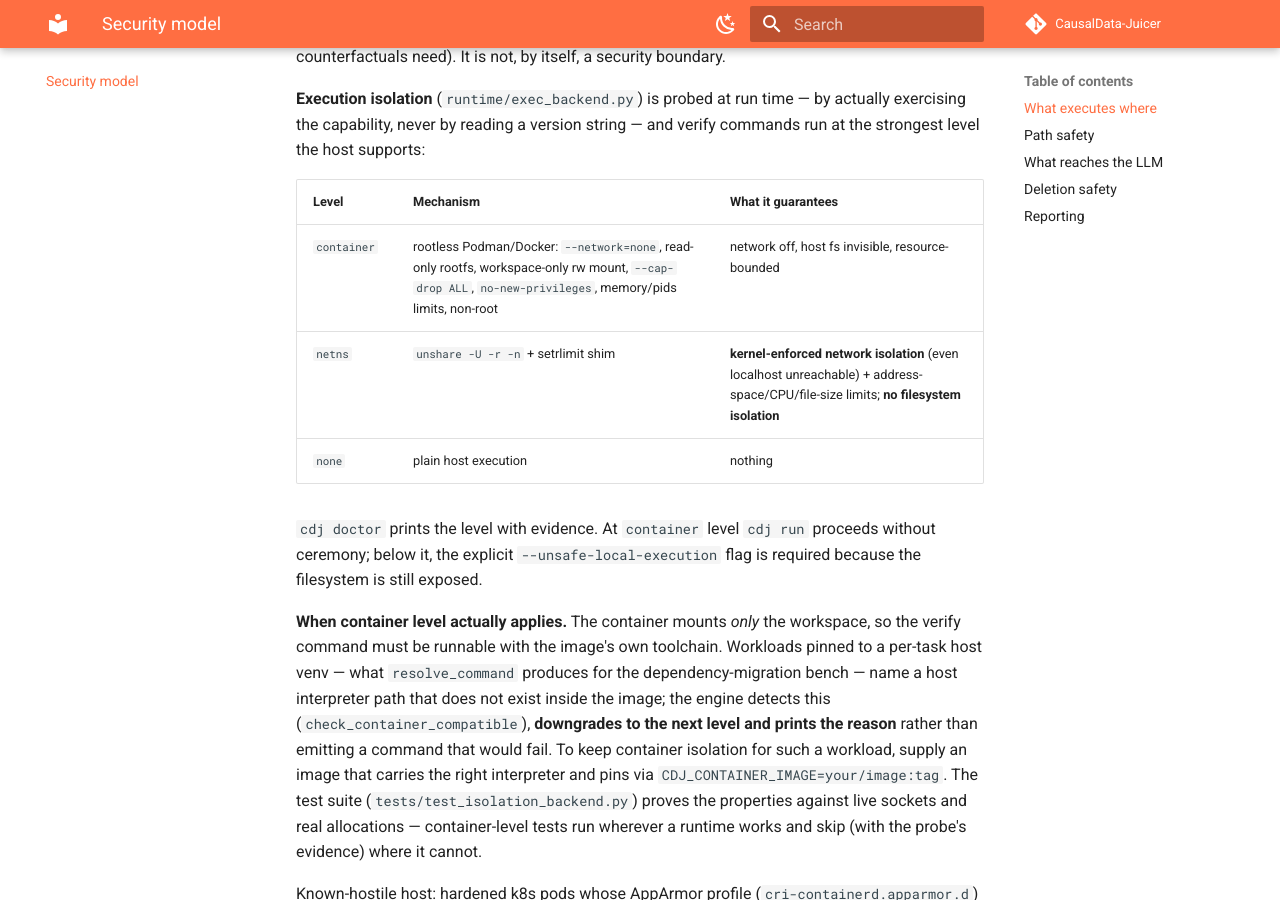
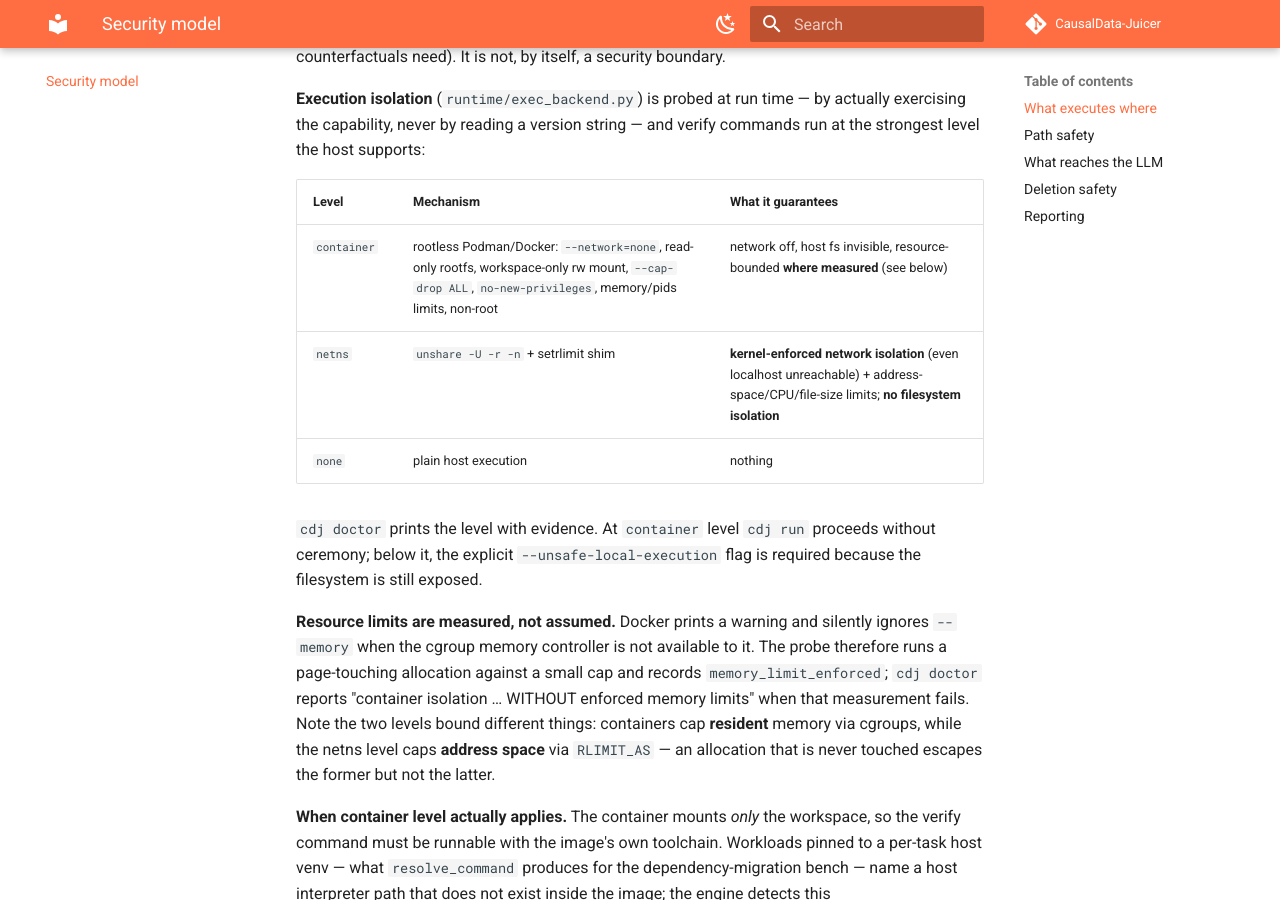
Before and after one commit to JayLZhou/CausalData-Juicer, an MkDocs documentation site: the page built from docs/security.md, in a window 1280 px wide and 900 px high, scrolled down 744 px. Built offline with MkDocs 1.6.1 and Material for MkDocs 9.7.7, drawn with Linux system fonts in a browser that asks for light colours; comment, search, counter and statistics services are not loaded.

Commit message:
docs: resource limits are measured, not assumed (cgroup RSS vs RLIMIT_AS)
Co-Authored-By: Claude Fable 5 <noreply@anthropic.com>

```diff
--- a/docs/security.md
+++ b/docs/security.md
@@ -24,13 +24,23 @@ itself, a security boundary.
 
 | Level | Mechanism | What it guarantees |
 |---|---|---|
-| `container` | rootless Podman/Docker: `--network=none`, read-only rootfs, workspace-only rw mount, `--cap-drop ALL`, `no-new-privileges`, memory/pids limits, non-root | network off, host fs invisible, resource-bounded |
+| `container` | rootless Podman/Docker: `--network=none`, read-only rootfs, workspace-only rw mount, `--cap-drop ALL`, `no-new-privileges`, memory/pids limits, non-root | network off, host fs invisible, resource-bounded **where measured** (see below) |
 | `netns` | `unshare -U -r -n` + setrlimit shim | **kernel-enforced network isolation** (even localhost unreachable) + address-space/CPU/file-size limits; **no filesystem isolation** |
 | `none` | plain host execution | nothing |
 
 `cdj doctor` prints the level with evidence. At `container` level `cdj run`
 proceeds without ceremony; below it, the explicit `--unsafe-local-execution`
 flag is required because the filesystem is still exposed.
+
+**Resource limits are measured, not assumed.** Docker prints a warning and
+silently ignores `--memory` when the cgroup memory controller is not
+available to it. The probe therefore runs a page-touching allocation
+against a small cap and records `memory_limit_enforced`; `cdj doctor`
+reports "container isolation … WITHOUT enforced memory limits" when that
+measurement fails. Note the two levels bound different things: containers
+cap **resident** memory via cgroups, while the netns level caps **address
+space** via `RLIMIT_AS` — an allocation that is never touched escapes the
+former but not the latter.
 
 **When container level actually applies.** The container mounts *only* the
 workspace, so the verify command must be runnable with the image's own
```
Also changed, not shown: site/search/search_index.json, site/security/index.html.
